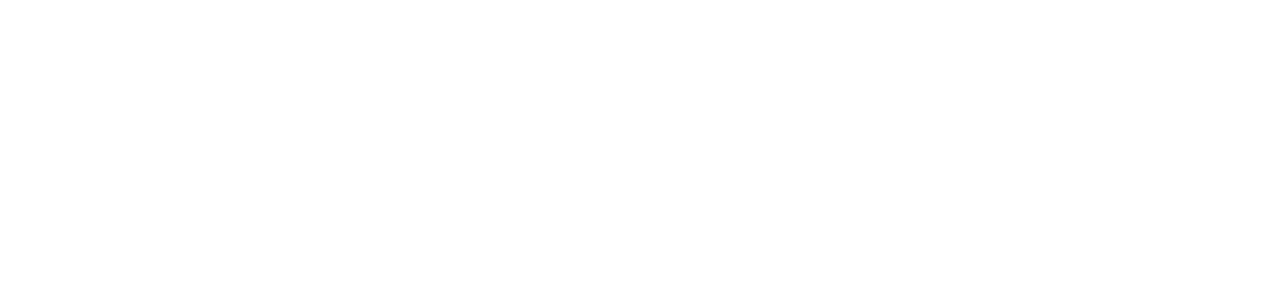
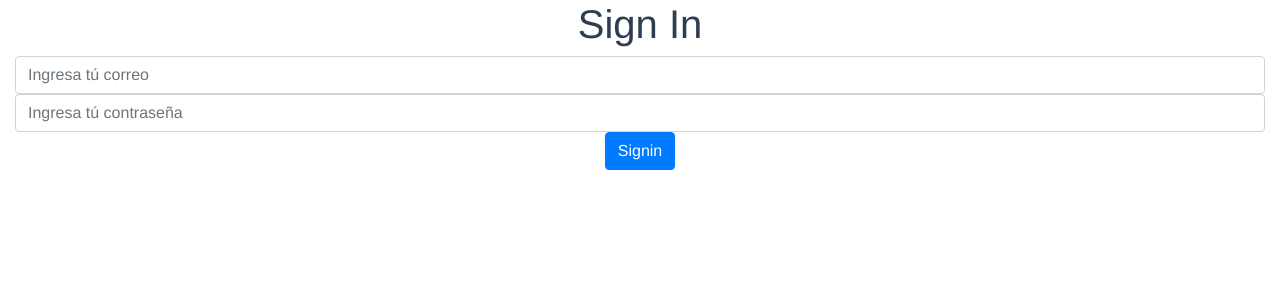
Before and after one commit to rudmanmrrod/vue-turnout, a Vue app: page /signin in a window 1280 px wide. Shown: the top 300 px of the page. Built offline with nearby package versions, Linux system fonts and the light colour scheme; no server answers.

Commit message:
Agregado logeo con firebase, agregado bootstrap-vue

```diff
--- a/package.json
+++ b/package.json
@@ -8,6 +8,8 @@
     "lint": "vue-cli-service lint"
   },
   "dependencies": {
+    "bootstrap": "^4.3.1",
+    "bootstrap-vue": "^2.0.0-rc.23",
     "core-js": "^2.6.5",
     "firebase": "^6.2.0",
     "vue": "^2.6.10",
--- a/src/components/Dashboard.vue
+++ b/src/components/Dashboard.vue
@@ -1,5 +1,5 @@
 <template>
   <div>
-
+    <h1>Dashboard</h1>
   </div>
 </template>
--- /dev/null
+++ b/src/components/Signin.js
@@ -0,0 +1,19 @@
+import { firebaseApp } from '../firebaseApp'
+
+export default{
+  data(){
+    return {
+      email: '',
+      password: '',
+      error: ''
+    }
+  },
+  methods:{
+    SignIn(){
+      firebaseApp.auth().signInWithEmailAndPassword(this.email, this.password)
+      .catch(error => {
+        this.error = error.message;
+      })
+    }
+  }
+}
--- a/src/components/Signin.vue
+++ b/src/components/Signin.vue
@@ -1,5 +1,34 @@
 <template>
-  <div>
-
-  </div>
+  <b-container fluid>
+    <h1>Sign In</h1>
+    <b-alert
+      variant="danger"
+      v-model="error"
+      v-show="error"
+    >
+      {{error}}
+    </b-alert>
+    <b-row>
+      <b-col sm="12">
+        <b-form-input
+          v-model="email"
+          placeholder="Ingresa tú correo"
+        ></b-form-input>
+      </b-col>
+      <b-col sm="12">
+        <b-form-input
+          v-model="password"
+          placeholder="Ingresa tú contraseña"
+          type="password"
+        ></b-form-input>
+      </b-col>
+    </b-row>
+    <b-button
+      variant="primary"
+      @click="SignIn"
+    >
+    Signin
+    </b-button>
+  </b-container>
 </template>
+<script src="./Signin.js"></script>
--- /dev/null
+++ b/src/firebaseApp.js
@@ -0,0 +1,13 @@
+import firebase from 'firebase';
+
+const config = {
+  apiKey: "AIzaSyCLOEpGHSr8Ppbgoys-P12KtB_R7rE8Nbo",
+  authDomain: "turnout-vue-bc163.firebaseapp.com",
+  databaseURL: "https://turnout-vue-bc163.firebaseio.com",
+  projectId: "turnout-vue-bc163",
+  storageBucket: "turnout-vue-bc163.appspot.com",
+  messagingSenderId: "261920050650",
+  appId: "1:261920050650:web:a204e2efb40320cc"
+};
+
+export const firebaseApp = firebase.initializeApp(config);
--- a/src/main.js
+++ b/src/main.js
@@ -3,7 +3,23 @@
 import router from './router'
 import store from './store'
 
+import BootstrapVue from 'bootstrap-vue'
+import { firebaseApp } from './firebaseApp'
+
+import 'bootstrap/dist/css/bootstrap.css'
+import 'bootstrap-vue/dist/bootstrap-vue.css'
+
+firebaseApp.auth().onAuthStateChanged( user =>{
+  if(user){
+    router.push('/')
+  }else{
+    router.replace('/signin')
+  }
+})
+
 Vue.config.productionTip = false
+
+Vue.use(BootstrapVue)
 
 new Vue({
   router,
```
